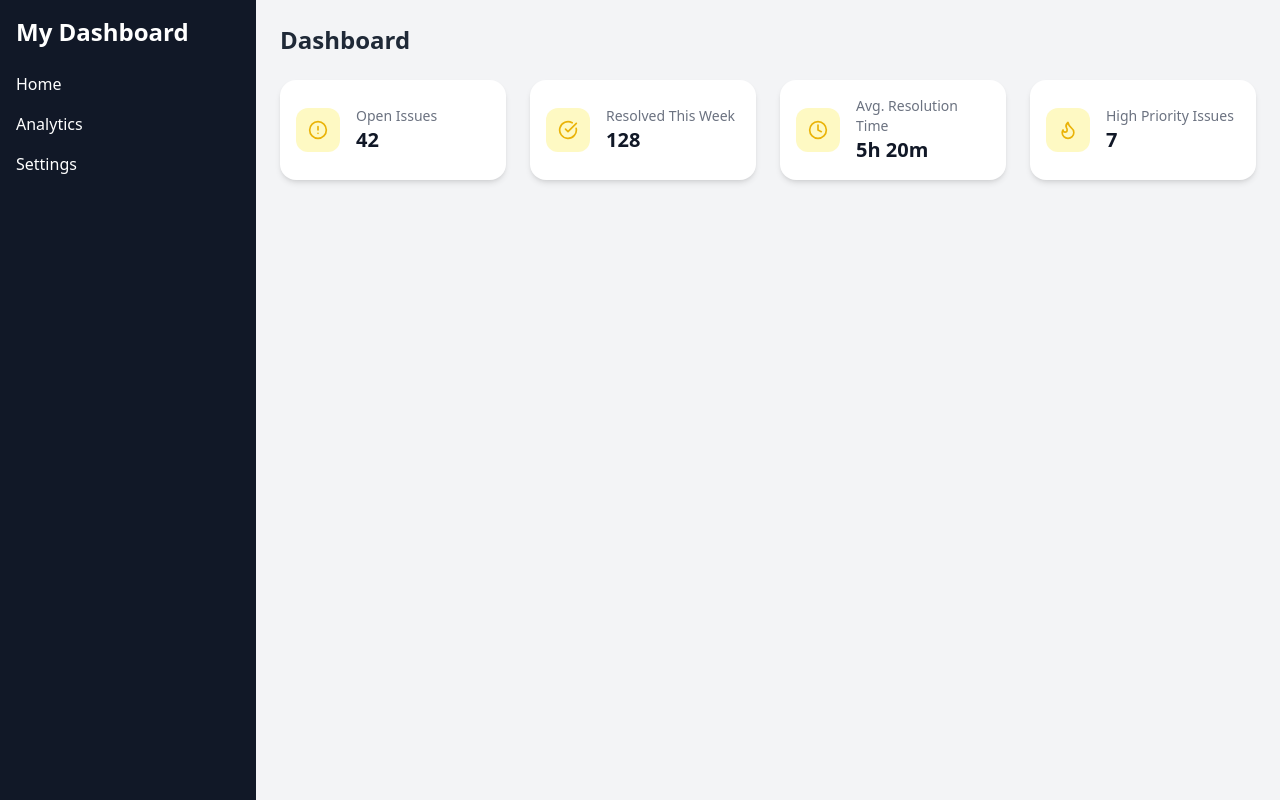
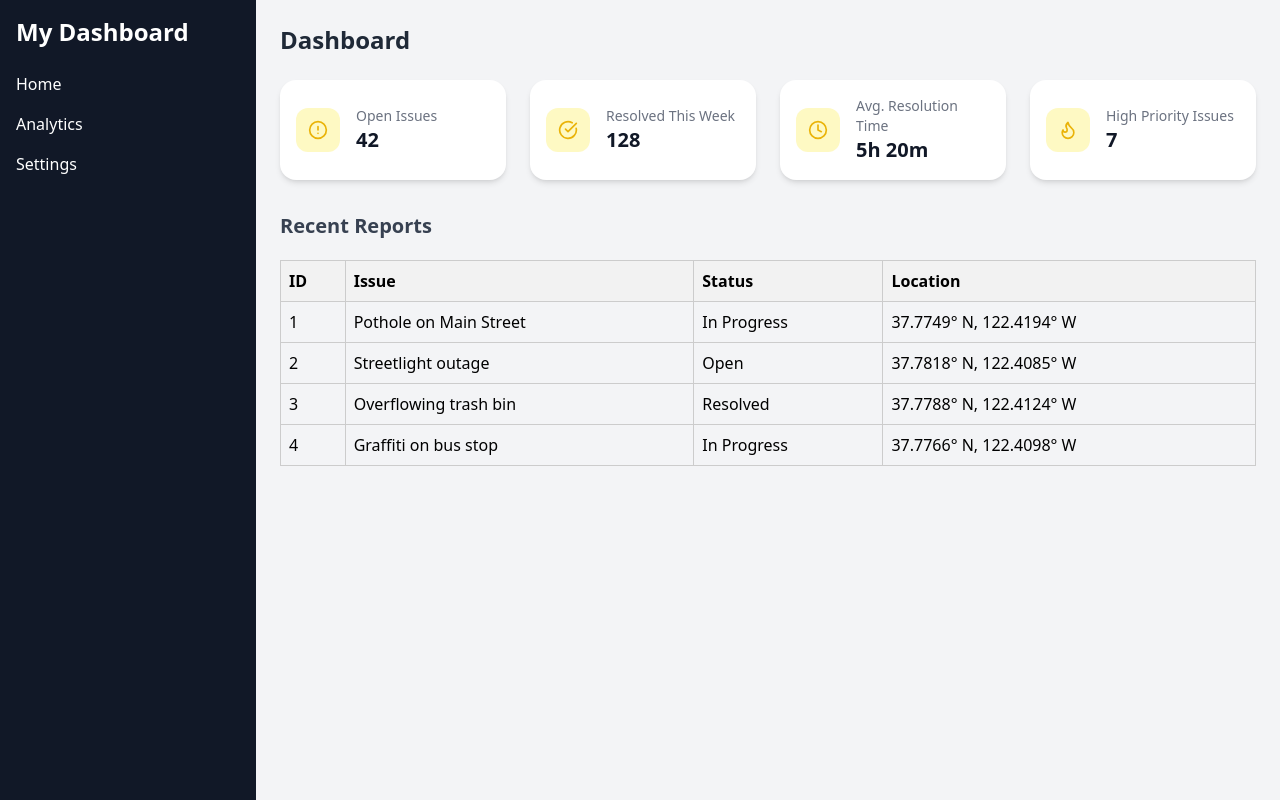
Before and after one commit to Dany1211/report_IT, a React (Vite) app in the folder Web_Admin/: page / in a window 1280 px wide. Built offline with nearby package versions, Linux system fonts and the light colour scheme.

Commit message:
tables added on home page

```diff
--- a/Web_Admin/src/pages/Home.jsx
+++ b/Web_Admin/src/pages/Home.jsx
@@ -1,12 +1,40 @@
-import StatCard from "../components/StateCArd"
-import { AlertCircle, CheckCircle, Clock, Flame } from "lucide-react"
+import StatCard from "../components/StateCArd";
+import Table from "../components/Tables"; // Correctly import the Tables component
+import { AlertCircle, CheckCircle, Clock, Flame } from "lucide-react";
 
 export default function Home() {
+  // This is where you would fetch your data from Supabase.
+  // For now, we'll use some mock data to make the Table component functional.
+  const mockReports = [
+    {
+      id: 1,
+      issue: "Pothole on Main Street",
+      status: "In Progress",
+      location: "37.7749° N, 122.4194° W",
+    },
+    {
+      id: 2,
+      issue: "Streetlight outage",
+      status: "Open",
+      location: "37.7818° N, 122.4085° W",
+    },
+    {
+      id: 3,
+      issue: "Overflowing trash bin",
+      status: "Resolved",
+      location: "37.7788° N, 122.4124° W",
+    },
+    {
+      id: 4,
+      issue: "Graffiti on bus stop",
+      status: "In Progress",
+      location: "37.7766° N, 122.4098° W",
+    },
+  ];
+
   return (
     <div>
-      <h1 className="text-2xl font-bold text-gray-800 mb-6">
-        Dashboard
-      </h1>
+      <h1 className="text-2xl font-bold text-gray-800 mb-6">Dashboard</h1>
 
       {/* Stat Cards Grid */}
       <div className="grid grid-cols-1 sm:grid-cols-2 lg:grid-cols-4 gap-6">
@@ -31,6 +59,14 @@ export default function Home() {
           icon={<Flame size={20} />}
         />
       </div>
+
+      {/* Adding a space below the stat cards */}
+      <div className="mt-8">
+        <h2 className="text-xl font-semibold text-gray-700 mb-4">
+          Recent Reports
+        </h2>
+        <Table data={mockReports} />
+      </div>
     </div>
-  )
+  );
 }
```
